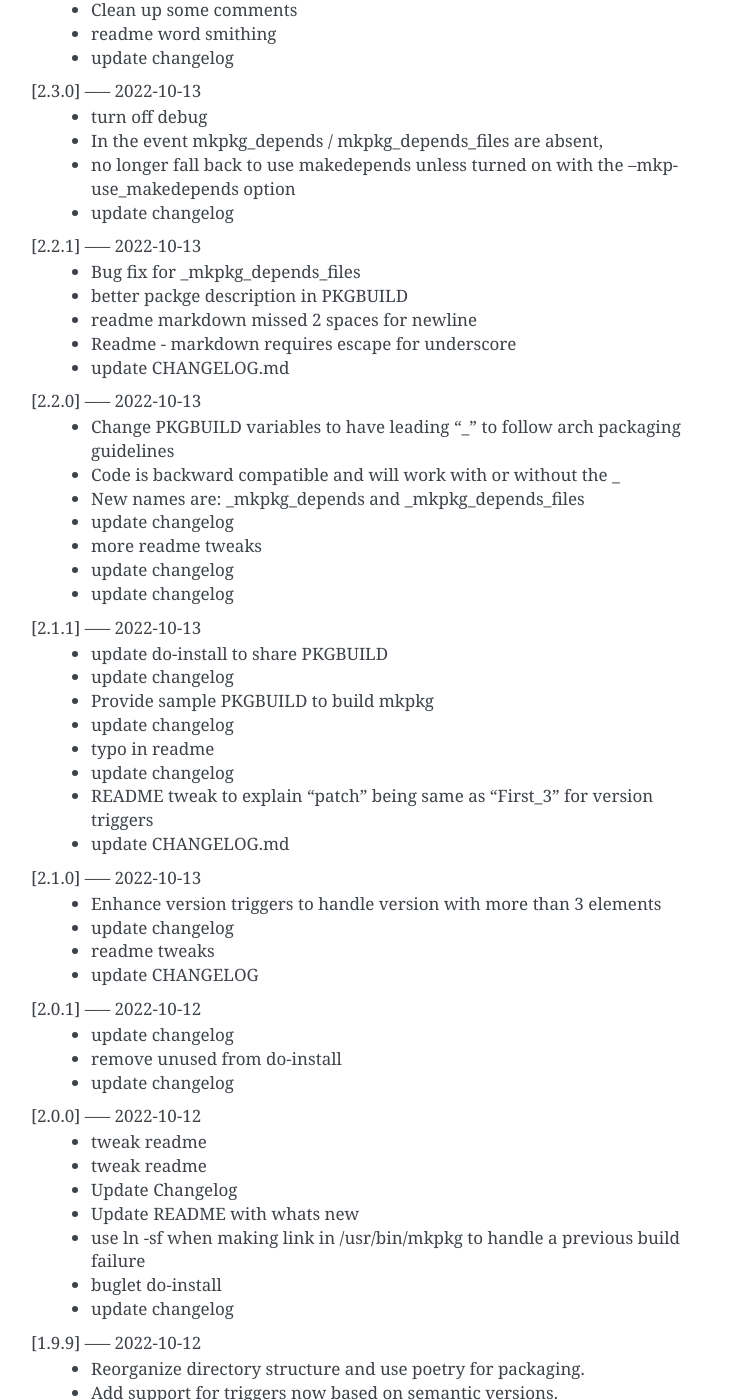
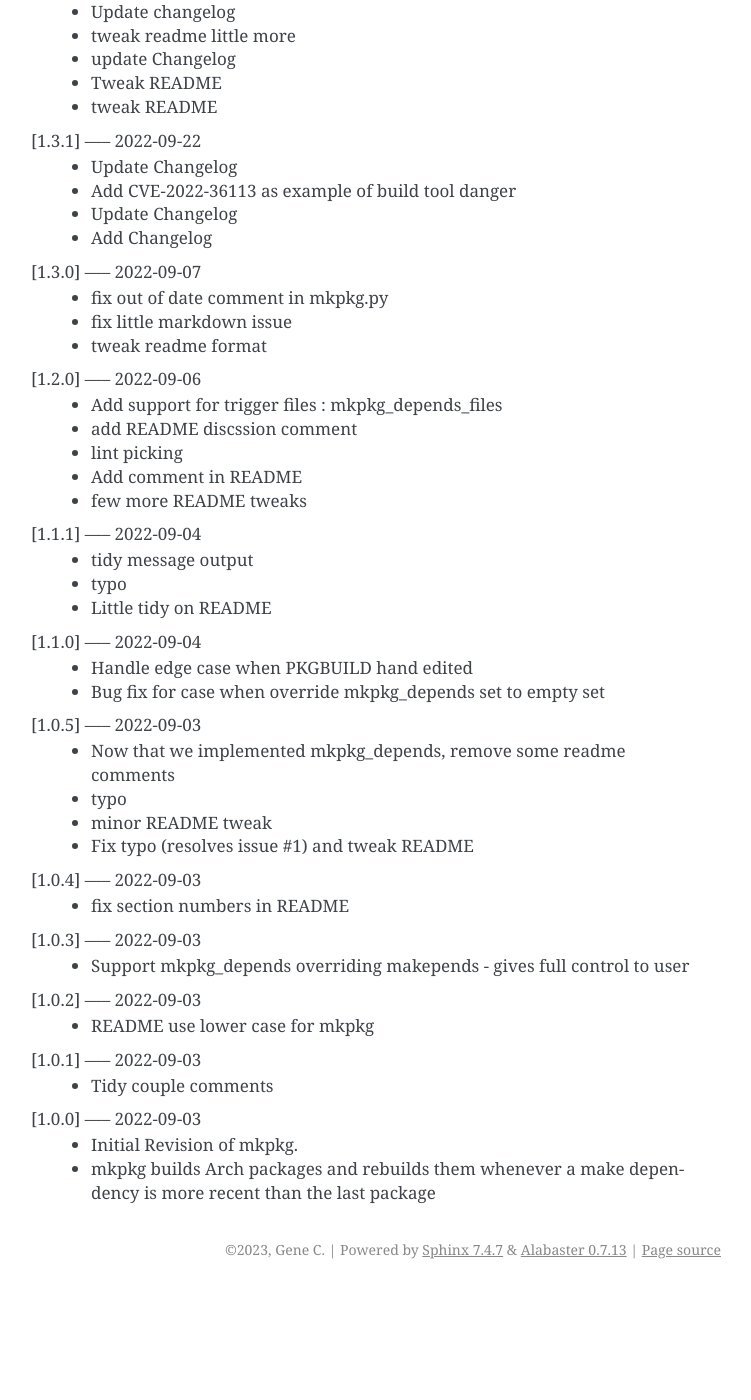
Before and after one commit to gene-git/Arch-mkpkg, a Sphinx documentation site: the page built from Docs/Changelog.rst, in a window 1280 px wide and 1400 px high, scrolled down 4870 px. Shown: the whole window, without its empty margins (389-1140 px from the left). Built offline with Sphinx 7.4.7, drawn with Linux system fonts in a browser that asks for light colours; pages that are not in the unit, such as notebooks, are missing from menus; after the commit the page ends 6159 px from its top, so only the background shows below that; some of the changed text lies outside the part shown.

Commit message:
update Docs/Changelog.rst for 4.6.0

```diff
--- a/Docs/Changelog.rst
+++ b/Docs/Changelog.rst
@@ -2,208 +2,154 @@
 =========
 
 [4.6.0] ----- 2023-09-28
- * update project version
- * change pyproject to use README.rst
  * Reorganize the tree and documents.
  * Switch from markdown to restructured text.
  * Now easy to build html and pdf docs using sphinx
- * update CHANGELOG.md
+ * update CHANGELOG.md for 4.5.5
 
 [4.5.5] ----- 2023-06-05
- * update project version
- * Small tweaks to README
- * update CHANGELOG.md
+ * Small tweak to README
+ * update CHANGELOG.md for 4.5.4
 
 [4.5.4] ----- 2023-05-18
- * update project version
  * Change PKGBUILD makedepnds from pip to installer
- * update CHANGELOG.md
+ * update CHANGELOG.md for 4.5.3
 
 [4.5.3] ----- 2023-05-18
- * update project version
  * install: switch from pip to python installer package. This adds optimized bytecode
- * update CHANGELOG.md
+ * update CHANGELOG.md for 4.5.2
 
 [4.5.2] ----- 2023-05-18
- * update project version
  * PKGBUILD: build wheel back to using python -m build instead of poetry
- * update CHANGELOG.md
+ * update CHANGELOG.md for 4.5.1
 
 [4.5.1] ----- 2023-05-17
- * update project version
  * Simplify Arch PKGBUILD and more closely follow arch guidelines
- * update CHANGELOG.md
+ * update CHANGELOG.md for 4.5.0
 
 [4.5.0] ----- 2023-02-19
- * update project version
  * Fix bug when soname dependency drives rebuild by ensuring pkgrel is bumped
- * update CHANGELOG.md
+ * update CHANGELOG.md for 4.4.0
 
 [4.4.0] ----- 2023-02-18
- * update project version
- * Bug fix extracing PKGBUILD for certain cases
- * update CHANGELOG.md
+ * Bug fix extracting PKGBUILD info for certain cases
+ * update CHANGELOG.md for 4.3.0
 
 [4.3.0] ----- 2023-01-31
- * update project version
- * typo
  * Force now bumps the package release and rebuilds
-
-[4.2.2] ----- 2023-01-06
- * update CHANGELOG.md
+ * update CHANGELOG.md for 4.2.1
 
 [4.2.1] ----- 2023-01-06
- * update project version
  * Add SPDX licensing lines
  * Lint and tidy
- * update CHANGELOG.md
+ * update CHANGELOG.md for 4.2.0
 
 [4.2.0] ----- 2023-01-03
- * update project version
- * Fix for potential color match bug
- * update CHANGELOG.md
+ * Fix for potential color name match bug - not with current color sets
+ * update CHANGELOG.md for 4.1.1
 
 [4.1.1] ----- 2022-12-16
- * update project version
  * Add toml dependency to PKGBUILD
- * update CHANGELOG.md
+ * update CHANGELOG.md for 4.1.0
 
 [4.1.0] ----- 2022-12-16
- * update project version
  * Add config file support.
  * Change option handling. Options to be passed to makepkg must now be placed after --
  * Improveed soname treatment via option --soname-build (missing (default), newer or never)
- * ;
  * update CHANGELOG.md
 
 [4.0.0] ----- 2022-12-15
- * update project version
- * Soname suggestion thanks to Alberto Novella Archlinux subredit.
  * Add --mkp-refresh
  * Attempts to update saved metadata files. Faster, if imperfect, alternative to rebuild.
- * more work on soname change driven build
  * refactor some code
  * pull out pacman queries to more easily share
- * build foundation code for soname checks
- * ;
- * Use poetry to build wheel.
- * Use pip install in installer script.
- * Rename src/mkpkg/utils -> src/mkpkg/lib
+ * Add suport for missing soname library driving rebuild
+ * suggestion thanks to Alberto Novella Archlinux subredit.
  * update CHANGELOG.md
 
 [3.5.4] ----- 2022-11-29
- * update project version
- * tweak readme
- * improve bash variable check in installer - no functional change
+ * Small change to README.
+ * Change variable check in installer (no functional change)
  * update CHANGELOG.md
 
 [3.5.3] ----- 2022-11-05
- * update project version
- * tweak readme some
  * tweak readme
- * update CHANGELOG.md
+ * installer script change list to bash array for apps being installed. zero impact
  * update CHANGELOG.md
 
 [3.5.2] ----- 2022-11-04
- * update project version
  * PKGBUILD - duh - put back makedepends on poetry
  * update CHANGELOG.md
 
 [3.5.1] ----- 2022-11-04
- * update project version
- * vers now 3.5.1
  * Add package name to screen message
  * update CHANGELOG.md
 
 [3.5.0] ----- 2022-11-03
- * update project version
  * bug fix incorrectly handling triggers pkg>xxx
  * update CHANGELOG.md
 
 [3.4.0] ----- 2022-11-03
- * update project version
  * Better handling of PKGBUILD syntax errors
  * update CHANGELOG.md
 
 [3.3.1] ----- 2022-11-03
- * update project version
  * unwind prev error check - needs more work
  * update CHANGELOG.md
 
 [3.3.0] ----- 2022-11-03
- * update project version
  * Additional check for errors when sourcing PKGBUILD
- * info messagetypo verion -> version
- * update CHANGELOG.md
- * update CHANGELOG.md
  * update CHANGELOG.md
 
 [3.2.0] ----- 2022-10-31
- * update project version
- * bah typo - sorry
- * tidy
+ * typo - so sorry
  * update CHANGELOG.md
 
 [3.1.0] ----- 2022-10-31
- * update project version
- * duh me - do-install
- * typo - missing if in do-install
- * update CHANGELOG.md
-
-[3.0.1] ----- 2022-10-31
- * update project version
  * Add more aliases of First_N for version comparisons (micro, serial)
  * Change build from poetry/pip to python -m build/installer
- * sync PKGBUILD from aur
  * update CHANGELOG.md
 
 [3.0.0] ----- 2022-10-30
- * update project version
+ * update CHANGELOG.md
  * Add epoch support - needs wider testing
- * debug off
- * upd changelog
+ * update changelog
 
 [2.5.0] ----- 2022-10-26
  * bug fix for _mkpkg_depends_files - silly typo
- * upd changelog
+ * CHANGELOG.md
 
 [2.4.1] ----- 2022-10-24
- * update pyproject vers
+ * update pyproject.toml vers
  * update changelog
 
 [2.4.0] ----- 2022-10-24
  * oops - accidently left debugger on!
  * update changelog
- * update 2.3.6
+
+[2.3.6] ----- 2022-10-24
  * Fix bug parsion <package> >= xxx.  Greater than is fine.
- * Fix bug parsion <package> >= xxx.  Greater than is fine.
+ * update changelog
 
 [2.3.5] ----- 2022-10-23
+ * avoid all but tag in pkgver()
  * update pyproject.toml vers
- * avoid all but tag in pkgver()
+ * update changelog
 
 [2.3.4] ----- 2022-10-23
- * Prep for 2.3.4
  * PKGBUILD - remove tag= now that pgkver() is getting latest tag
- * typo
- * update changelog
 
 [2.3.3] ----- 2022-10-23
- * update pyproject.toml version to 2.3.3 release
- * Update PKGBUILD to get build latest release tag
+ * PKGBUILD now builds latest release tag
  * update changelog
  * Add comment about being fast
- * bump aur to latest tag
  * update changelog
 
 [2.3.2] ----- 2022-10-14
- * remove execute mode on license file
+ * Improve PKGBUILD for aur as per comments
+ * update pyproject.toml version
  * Clean the dist directory before doing poetry build
- * update pyproject.toml version
- * Improve PKGBUILD for aur as per comments
  * fix python depends version > 3.9
- * Update minimum python in PKGBUILD dependency
- * Remove python from  makedepends PKGBUILD as in depends
  * Add makedepends packages in aur PKGBUILD
  * fix comment
  * add aur comment
@@ -211,14 +157,13 @@
 
 [2.3.1] ----- 2022-10-13
  * Update readme with link to AUR for mkpkg
- * Prep PKGBUILD for aur
+ * Change PKGBUILD for AUR
  * little word smithing on readme
  * Clean up some comments
  * readme word smithing
  * update changelog
 
 [2.3.0] ----- 2022-10-13
- * turn off debug
  * In the event mkpkg_depends / mkpkg_depends_files are absent,
  * no longer fall back to use makedepends unless turned on with the --mkp-use_makedepends option
  * update changelog
@@ -237,11 +182,8 @@
  * update changelog
  * more readme tweaks
  * update changelog
- * update changelog
 
 [2.1.1] ----- 2022-10-13
- * update do-install to share PKGBUILD
- * update changelog
  * Provide sample PKGBUILD to build mkpkg
  * update changelog
  * typo in readme
@@ -258,20 +200,68 @@
 [2.0.1] ----- 2022-10-12
  * update changelog
  * remove unused from do-install
+ * update CHANGELOG
+ * tweak readme
  * update changelog
 
 [2.0.0] ----- 2022-10-12
- * tweak readme
- * tweak readme
- * Update Changelog
- * Update README with whats new
- * use ln -sf when making link in /usr/bin/mkpkg to handle a previous build failure
- * buglet do-install
- * update changelog
-
-[1.9.9] ----- 2022-10-12
  * Reorganize directory structure and use poetry for packaging.
  * Add support for triggers now based on semantic versions.
  * e.g python>3.12 or python>minor - where minor triggers build if
  * major.minor version of dependency package is greater than that used when
  * it was last built.
+ * Reorganize source tree
+ * Update changelog
+ * tweak readme little more
+ * update Changelog
+ * Tweak README
+ * tweak README
+
+[1.3.1] ----- 2022-09-22
+ * Update Changelog
+ * Add CVE-2022-36113 as example of build tool danger
+ * Update Changelog
+ * Add Changelog
+
+[1.3.0] ----- 2022-09-07
+ * fix out of date comment in mkpkg.py
+ * fix little markdown issue
+ * tweak readme format
+
+[1.2.0] ----- 2022-09-06
+ * Add support for trigger files : mkpkg_depends_files
+ * add README discssion comment
+ * lint picking
+ * Add comment in README
+ * few more README tweaks
+
+[1.1.1] ----- 2022-09-04
+ * tidy message output
+ * typo
+ * Little tidy on README
+
+[1.1.0] ----- 2022-09-04
+ * Handle edge case when PKGBUILD hand edited
+ * Bug fix for case when override mkpkg_depends set to empty set
+
+[1.0.5] ----- 2022-09-03
+ * Now that we implemented mkpkg_depends, remove some readme comments
+ * typo
+ * minor README tweak
+ * Fix typo (resolves issue #1) and tweak README
+
+[1.0.4] ----- 2022-09-03
+ * fix section numbers in README
+
+[1.0.3] ----- 2022-09-03
+ * Support mkpkg_depends overriding makepends - gives full control to user
+
+[1.0.2] ----- 2022-09-03
+ * README use lower case for mkpkg
+
+[1.0.1] ----- 2022-09-03
+ * Tidy couple comments
+
+[1.0.0] ----- 2022-09-03
+ * Initial Revision of mkpkg.
+ * mkpkg builds Arch packages and rebuilds them whenever a make dependency is more recent than the last package
```
